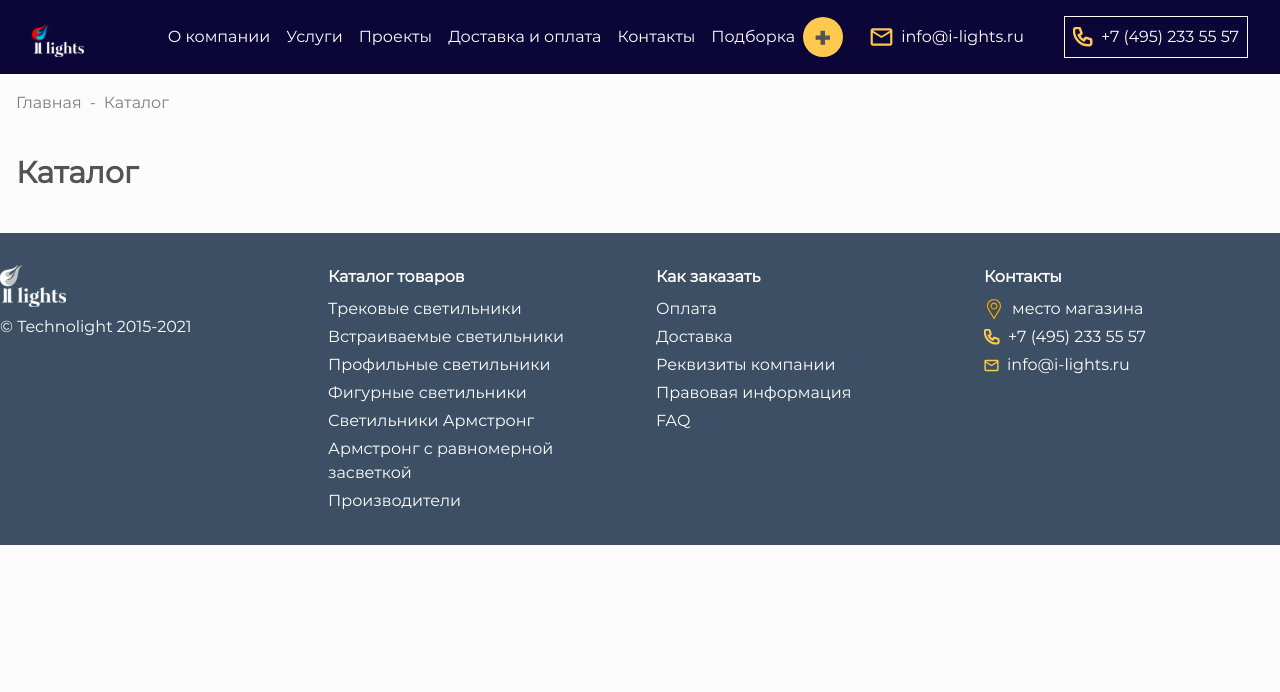
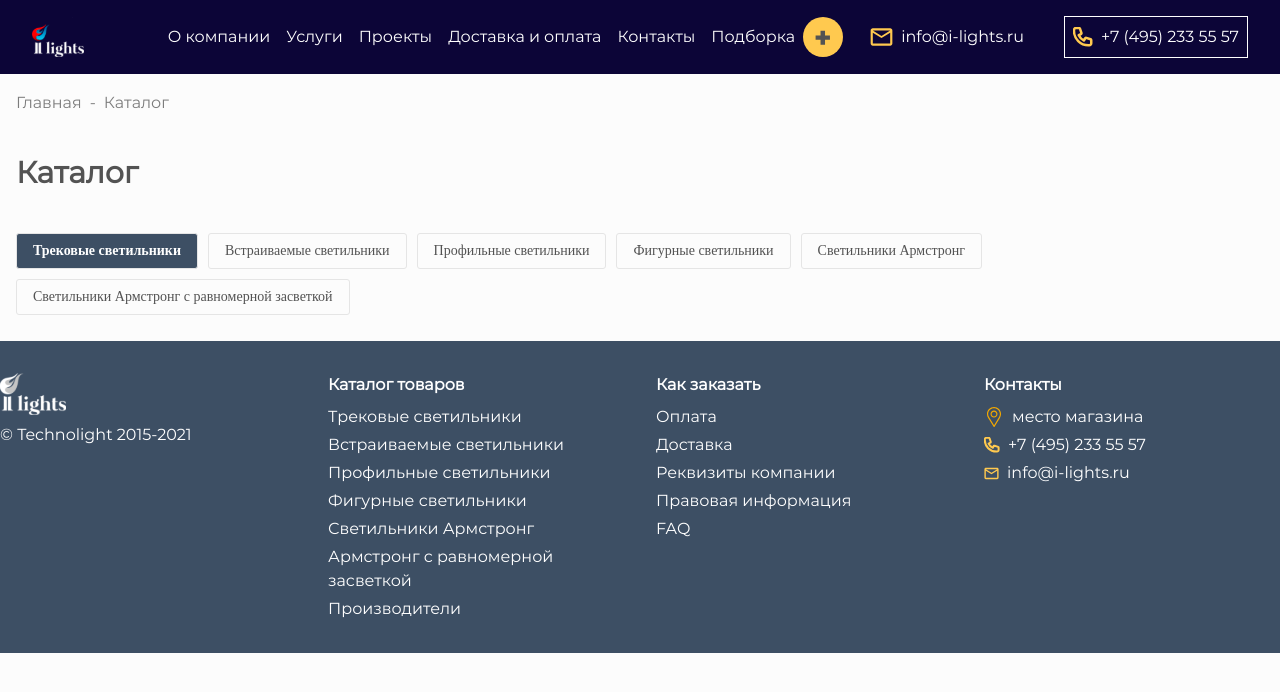
Before and after one commit to 89811421793/lamps, a Next.js app: page /catalog in a window 1280 px wide. Shown: the top 692 px of the page. Built offline with nearby package versions, Linux system fonts and the light colour scheme.

Commit message:
prev tabs list for catalog page (temp. "use client")

```diff
--- a/src/app/catalog/page.tsx
+++ b/src/app/catalog/page.tsx
@@ -1,9 +1,27 @@
+"use client";
 import Link from "next/link";
-import React from "react";
+import React, { useState } from "react";
 import Container from "../components/Container";
 import SectionTitle from "../components/SectionTitle";
 
+const tabs = [
+  "Трековые светильники",
+  "Встраиваемые светильники",
+  "Профильные светильники",
+  "Фигурные светильники",
+  "Светильники Армстронг",
+  "Светильники Армстронг с равномерной засветкой",
+];
+
 const Catalog = () => {
+  const [selectedTab, setSelectedTab] = useState<string>(tabs[0]); // Изначально выбран первый таб
+
+  const handleTabClick = (tab: string) => {
+    if (selectedTab !== tab) {
+      setSelectedTab(tab);
+    }
+  };
+
   return (
     <div>
       <Container>
@@ -21,6 +39,30 @@ const Catalog = () => {
           showIndicator={false}
           className="mb-[40px]"
         />
+
+        {/* Контейнер для табов */}
+        <ul className="mb-4 mt-6 list-none p-0">
+          {tabs.map((tab, index) => (
+            <li
+              key={tab}
+              onClick={() => handleTabClick(tab)}
+              className={`border border-[#E5E5E5] cursor-pointer py-2 px-4 rounded-[3px] inline-block leading-[18px] ${
+                selectedTab === tab
+                  ? "text-[var(--whiteFont)] bg-[var(--accent)] font-semibold"
+                  : "text-[var(--darkgrey)] font-medium"
+              }`}
+              style={{
+                fontFamily: 'Montserrat',
+                fontSize: '14px',
+                marginRight: index < 5 ? '10px' : '0',
+                marginBottom: '10px',
+                fontWeight: selectedTab === tab ? 600 : 500,
+              }}
+            >
+              {tab}
+            </li>
+          ))}
+        </ul>
       </Container>
     </div>
   );
```
